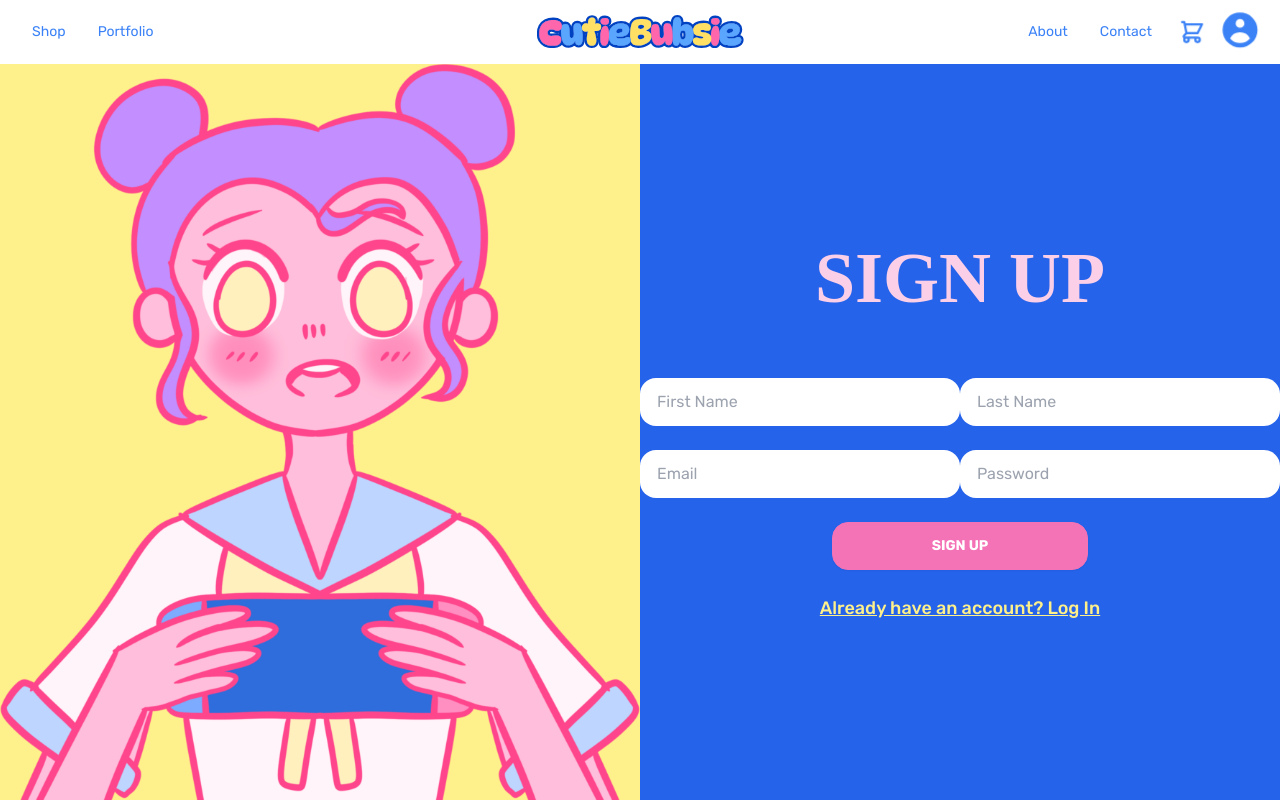
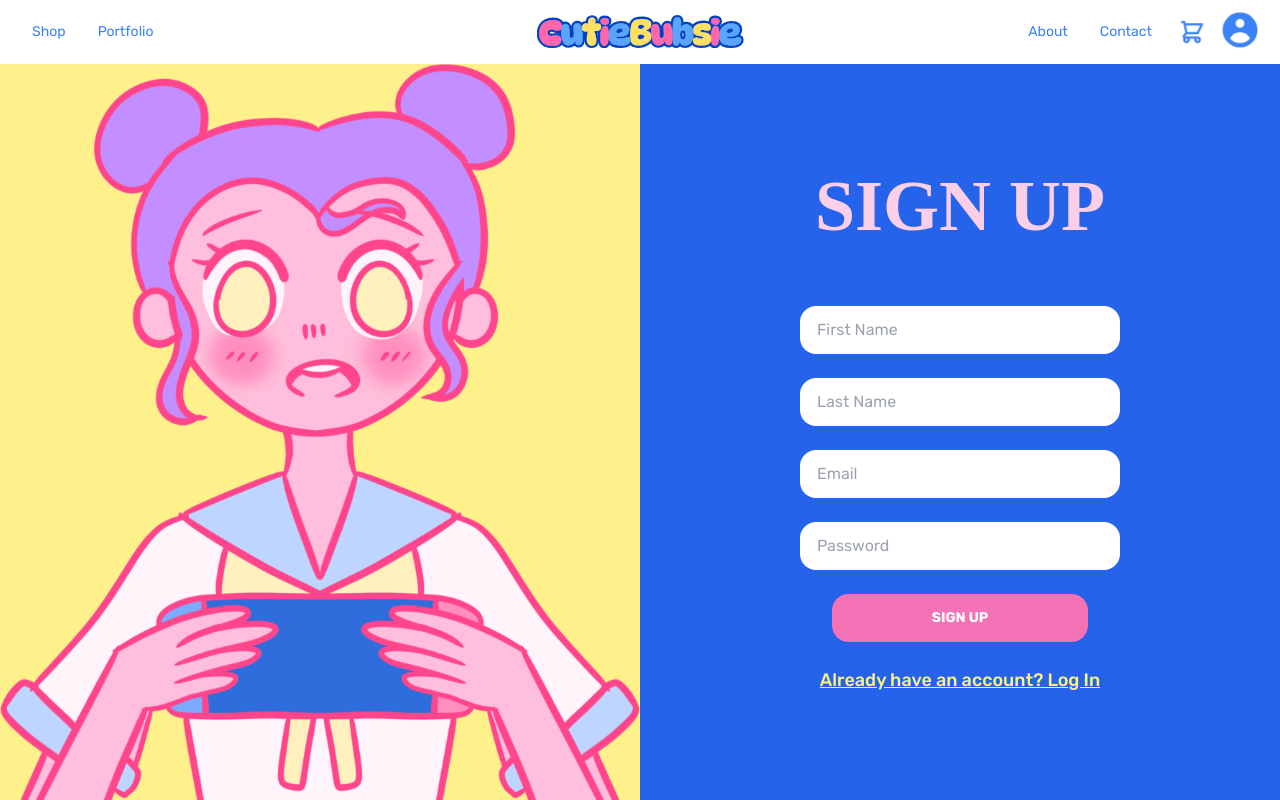
Before and after one commit to bubsie2000/cutie-bubsie-frontend, a Next.js app: page /signup in a window 1280 px wide. Built offline with nearby package versions, Linux system fonts and the light colour scheme; a web font is replaced by a local one.

Commit message:
fixed sign up form and navbar

```diff
--- a/app/components/navbar.tsx
+++ b/app/components/navbar.tsx
@@ -33,7 +33,6 @@ export default function Navbar({ children }: { children: React.ReactNode }) {
             </div>
             <div className="flex-none hidden lg:block text-secondary hover:text-secondary-focus">
               <ul className="menu menu-horizontal">
-                {/* Navbar menu content here */}
                 <li>
                   <Link href="/shop">Shop</Link>
                 </li>
@@ -55,7 +54,6 @@ export default function Navbar({ children }: { children: React.ReactNode }) {
           <div className="navbar-end">
             <div className="flex-none hidden lg:block text-secondary">
               <ul className="menu menu-horizontal items-center content-center">
-                {/* Navbar menu content here */}
                 <li>
                   <Link href="/about">About</Link>
                 </li>
@@ -63,9 +61,13 @@ export default function Navbar({ children }: { children: React.ReactNode }) {
                   <Link href="/contact">Contact</Link>
                 </li>
                 {/* Shopping Cart Button Icon */}
-                <li><Link href="/cart" className="btn btn-ghost btn-square btn-secondary">
-                  <HiOutlineShoppingCart className="w-7 h-7" />
-                </Link></li>
+                <li>
+                  <Link
+                    href="/cart"
+                    className="btn btn-ghost btn-square btn-secondary">
+                    <HiOutlineShoppingCart className="w-7 h-7" />
+                  </Link>
+                </li>
                 <div className="dropdown dropdown-end">
                   <label
                     tabIndex={0}
@@ -95,8 +97,7 @@ export default function Navbar({ children }: { children: React.ReactNode }) {
         <label
           htmlFor="nav-sidebar"
           aria-label="close sidebar"
-          className="drawer-overlay">
-        </label>
+          className="drawer-overlay"></label>
         {/* Sidebar content here */}
         <div className="menu p-4 w-full sm:w-9/12 min-h-full bg-base-100 text-secondary">
           <div className="flex justify-between items-center">
@@ -131,13 +132,10 @@ export default function Navbar({ children }: { children: React.ReactNode }) {
               <Link href="/cart">Cart</Link>
             </li>
             <li>
-              <a href="/">Profile</a>
+              <Link href="/login">Log In</Link>
             </li>
             <li>
-              <a href="/">Settings</a>
-            </li>
-            <li>
-              <Link href="/login">Log In</Link>
+              <Link href="/signup">Sign Up</Link>
             </li>
           </ul>
         </div>
--- a/app/components/signupform.tsx
+++ b/app/components/signupform.tsx
@@ -5,32 +5,35 @@ import { useState } from 'react';
 import { useRouter } from 'next/navigation';
 
 export default function SignUpForm() {
-    const router = useRouter()
+  const router = useRouter();
 
   const [firstName, setFirstName] = useState('');
   const [lastName, setLastName] = useState('');
   const [email, setEmail] = useState('');
-    const [password, setPassword] = useState('')
+  const [password, setPassword] = useState('');
 
   const handleSignUp = async (e: React.FormEvent<HTMLFormElement>) => {
-        e.preventDefault()
+    e.preventDefault();
 
     const user = {
-            firstName, lastName, email, password
-        }
+      firstName,
+      lastName,
+      email,
+      password,
+    };
 
     // Sign Up
     const res = await fetch('http://localhost:3000/user', {
       method: 'POST',
-            headers: {"Content-Type": "application/json"},
-            body: JSON.stringify(user)
-        })
+      headers: { 'Content-Type': 'application/json' },
+      body: JSON.stringify(user),
+    });
 
     if (res.status === 201) {
-            console.log(res.body)
-            router.push('/login')
+      console.log(res.body);
+      router.push('/login');
     }
-    }
+  };
 
   return (
     <form onSubmit={handleSignUp}>
@@ -38,35 +41,39 @@ export default function SignUpForm() {
         type="text"
         required
         placeholder="First Name"
-              className="input w-full max-w-xs"
+        className="input w-full max-w-xs block"
         value={firstName}
-              onChange={(e)=> setFirstName(e.target.value)}
+        onChange={(e) => setFirstName(e.target.value)}
       />
       <input
         type="text"
         required
         placeholder="Last Name"
-              className="input w-full max-w-xs"
+        className="input w-full max-w-xs block"
         value={lastName}
-              onChange={(e)=> setLastName(e.target.value)}
+        onChange={(e) => setLastName(e.target.value)}
       />
       <input
         type="email"
         required
         placeholder="Email"
-              className="input w-full max-w-xs"
+        className="input w-full max-w-xs block"
         value={email}
-              onChange={(e)=> setEmail(e.target.value)}
+        onChange={(e) => setEmail(e.target.value)}
       />
       <input
         type="password"
         required
         placeholder="Password"
-              className="input w-full max-w-xs"
+        className="input w-full max-w-xs block"
         value={password}
-              onChange={(e)=> setPassword(e.target.value)}
+        onChange={(e) => setPassword(e.target.value)}
       />
-    <input type="submit" value="SIGN UP" className="btn text-white btn-primary btn-wide mb-5"/>
+      <input
+        type="submit"
+        value="SIGN UP"
+        className="btn text-white btn-primary btn-wide mb-5"
+      />
     </form>
-  )
+  );
 }
```
Lines whose indentation alone changed are shown as unchanged.
